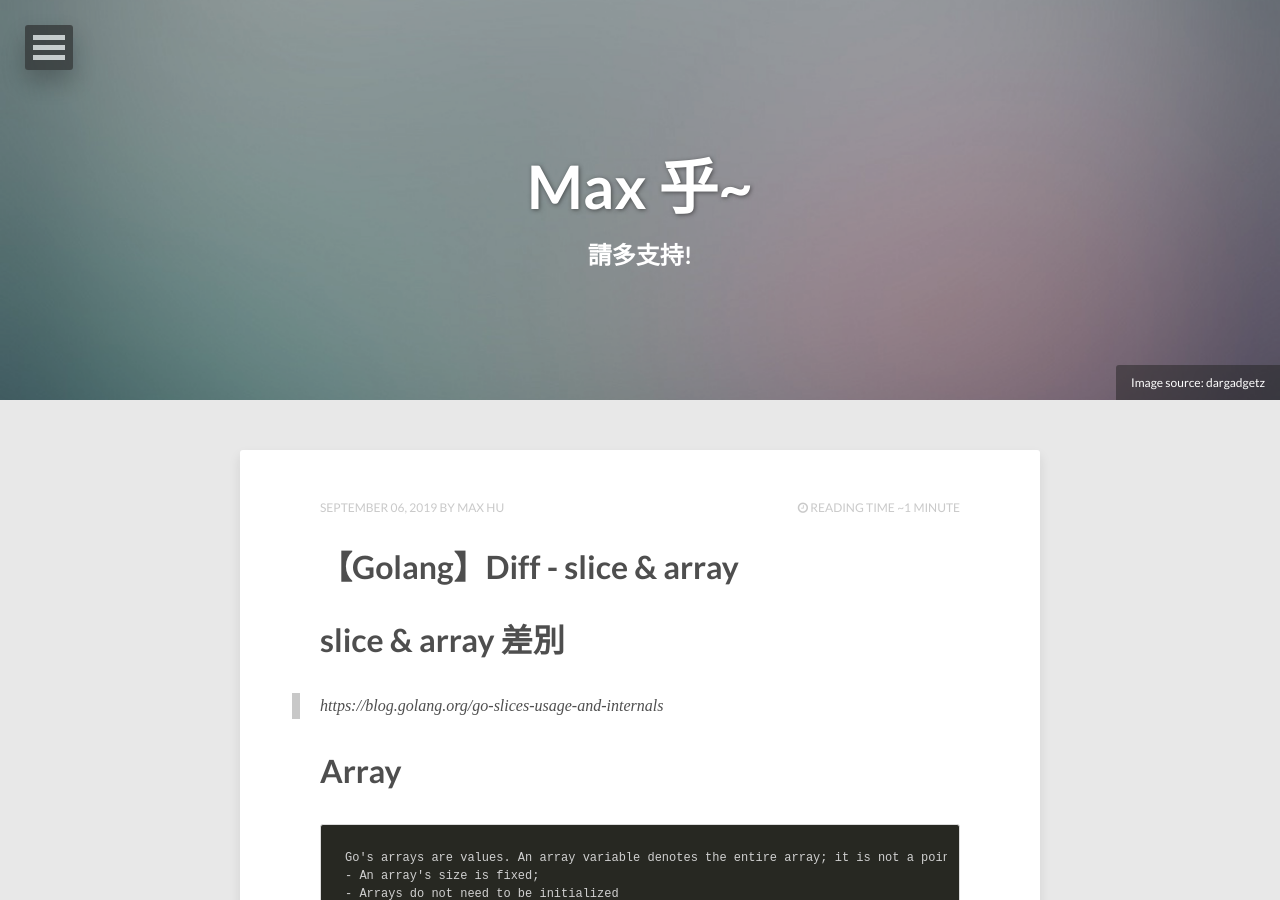
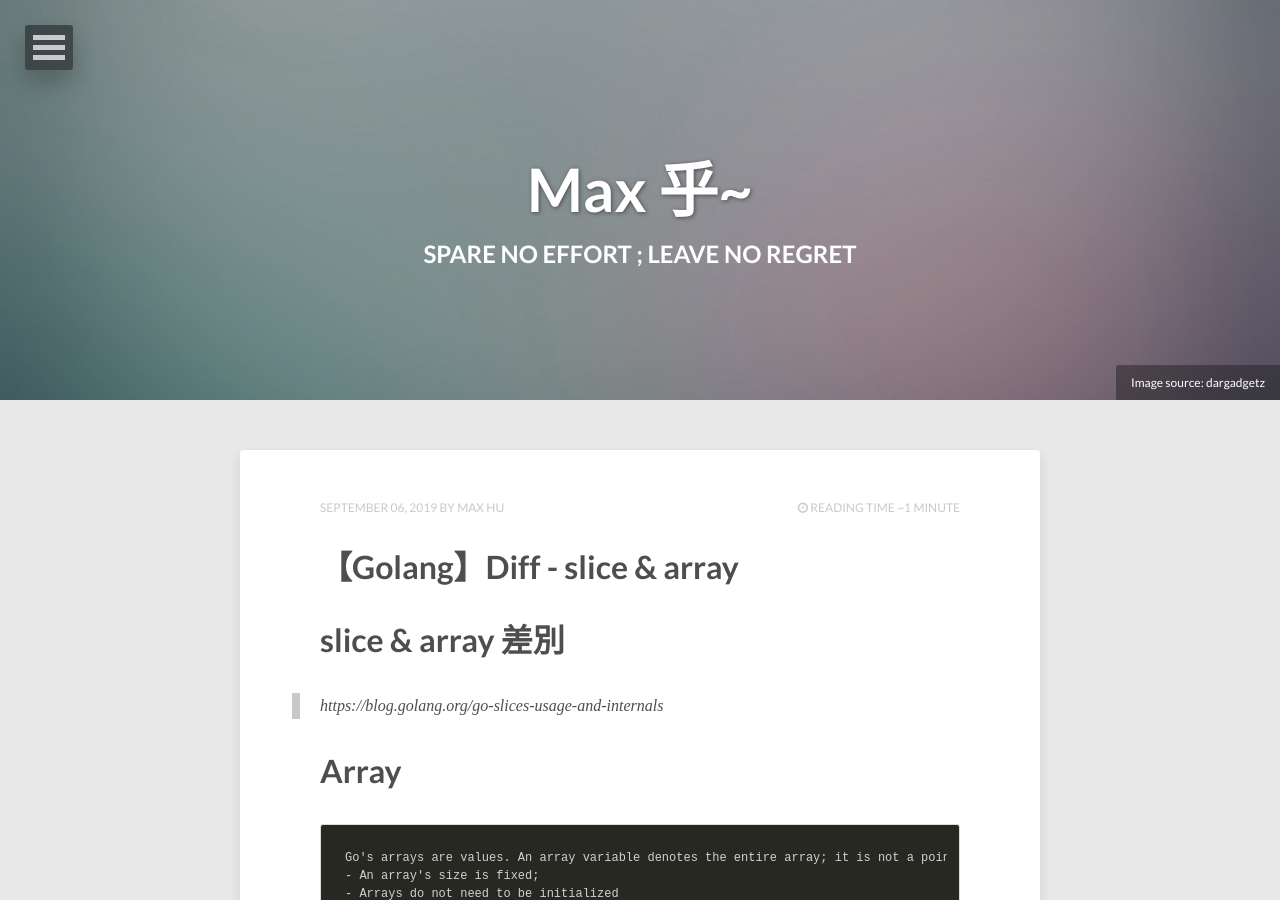
Before and after one commit to jhaoheng/blogpost, a Jekyll site: the page built from index.html, in a window 1280 px wide and 900 px high. Built offline with Jekyll 4.4.1, drawn with Linux system fonts in a browser that asks for light colours; nearby versions of some CDN libraries; the list of posts is cut into pages by our own code.

Commit message:
update index

```diff
--- a/index.html
+++ b/index.html
@@ -1,6 +1,6 @@
 ---
 layout: post-index
-title: 請多支持!
+title: Spare no effort ; Leave no regret
 description: "Describe this nonsense."
 tags: [Jekyll, theme, themes, responsive, blog, modern]
 comments: false
```
